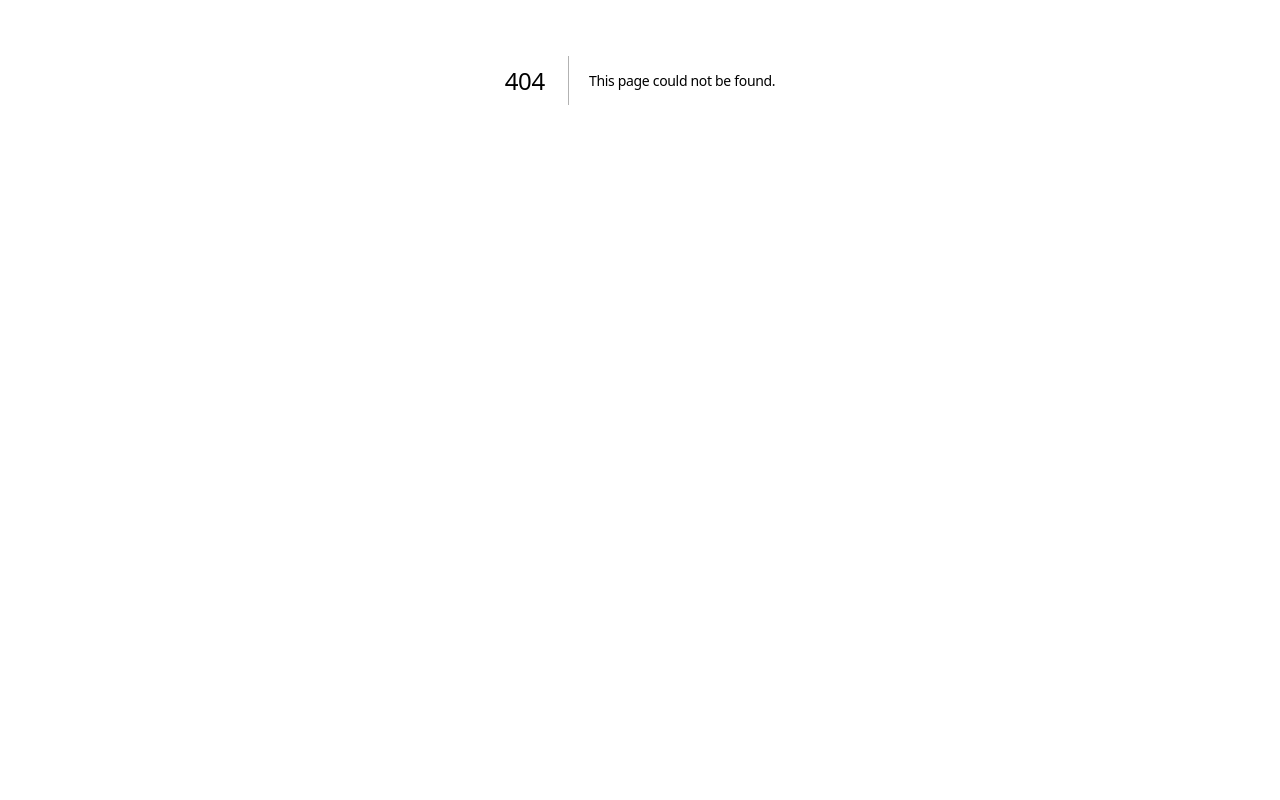
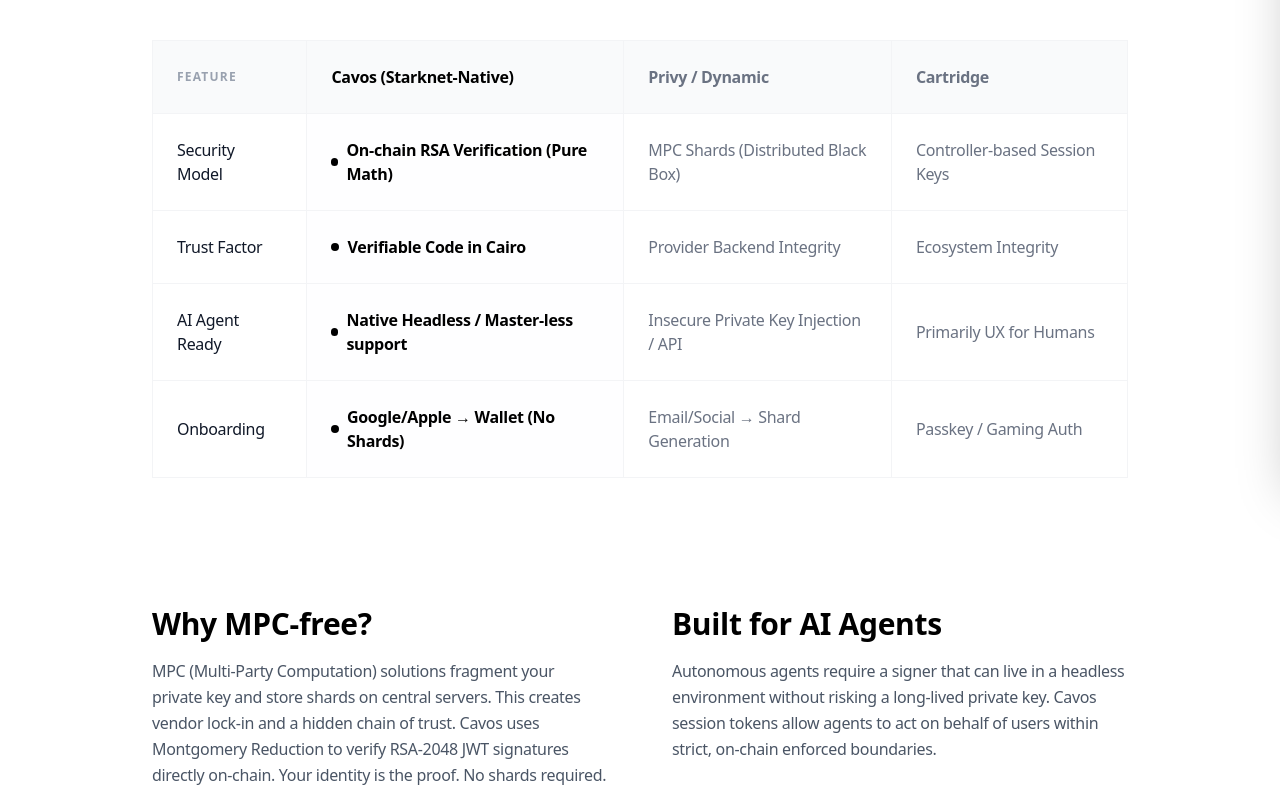
Before and after one commit to cavos-labs/cavos, a Next.js app in the folder cavos-web/: page /compare in a window 1280 px wide. Before the commit this address had no page. Shown: the part 320-1120 px from the top of the page. Before the commit the page ends 800 px from the top, so only its background shows below. Built offline with nearby package versions, Linux system fonts and the light colour scheme; no server answers.

Commit message:
feat: SEO/GEO optimization and Sovereignty Matrix page

```diff
--- /dev/null
+++ b/cavos-web/app/compare/page.tsx
@@ -0,0 +1,104 @@
+import { Header } from '@/components/Header'
+import { Footer } from '@/components/Footer'
+
+export const metadata = {
+    title: "Cavos vs The Rest | The Sovereignty Matrix",
+    description: "Technical comparison between Cavos, Privy, Dynamic, and Cartridge. Why verifiable, MPC-free signers are the future of Starknet.",
+}
+
+export default function ComparePage() {
+    const comparison = [
+        {
+            feature: "Security Model",
+            cavos: "On-chain RSA Verification (Pure Math)",
+            privy: "MPC Shards (Distributed Black Box)",
+            cartridge: "Controller-based Session Keys",
+        },
+        {
+            feature: "Trust Factor",
+            cavos: "Verifiable Code in Cairo",
+            privy: "Provider Backend Integrity",
+            cartridge: "Ecosystem Integrity",
+        },
+        {
+            feature: "AI Agent Ready",
+            cavos: "Native Headless / Master-less support",
+            privy: "Insecure Private Key Injection / API",
+            cartridge: "Primarily UX for Humans",
+        },
+        {
+            feature: "Onboarding",
+            cavos: "Google/Apple → Wallet (No Shards)",
+            privy: "Email/Social → Shard Generation",
+            cartridge: "Passkey / Gaming Auth",
+        }
+    ]
+
+    return (
+        <main className="bg-white min-h-screen text-black font-sans antialiased">
+            <Header />
+            <div className="max-w-5xl mx-auto px-6 py-32">
+                <header className="mb-20 text-center">
+                    <h1 className="text-5xl md:text-7xl font-bold tracking-tighter mb-6">
+                        The Sovereignty Matrix
+                    </h1>
+                    <p className="text-xl text-gray-500 max-w-2xl mx-auto">
+                        In the agentic era, trusting a black box is no longer an option.
+                        Cavos provides the only verifiable, MPC-free infrastructure for Starknet.
+                    </p>
+                </header>
+
+                <div className="overflow-x-auto">
+                    <table className="w-full border-collapse border border-gray-100">
+                        <thead>
+                            <tr className="bg-gray-50">
+                                <th className="p-6 text-left border border-gray-100 uppercase text-xs tracking-widest text-gray-400">Feature</th>
+                                <th className="p-6 text-left border border-gray-100 font-bold text-black">Cavos (Starknet-Native)</th>
+                                <th className="p-6 text-left border border-gray-100 text-gray-500">Privy / Dynamic</th>
+                                <th className="p-6 text-left border border-gray-100 text-gray-500">Cartridge</th>
+                            </tr>
+                        </thead>
+                        <tbody>
+                            {comparison.map((row, i) => (
+                                <tr key={i} className="hover:bg-gray-50/50 transition-colors">
+                                    <td className="p-6 border border-gray-100 font-medium text-gray-900">{row.feature}</td>
+                                    <td className="p-6 border border-gray-100 font-bold text-black bg-blue-50/10">
+                                        <span className="flex items-center gap-2">
+                                            <span className="w-2 h-2 bg-black rounded-full"></span>
+                                            {row.cavos}
+                                        </span>
+                                    </td>
+                                    <td className="p-6 border border-gray-100 text-gray-500">{row.privy}</td>
+                                    <td className="p-6 border border-gray-100 text-gray-500">{row.cartridge}</td>
+                                </tr>
+                            ))}
+                        </tbody>
+                    </table>
+                </div>
+
+                <section className="mt-32 space-y-20">
+                    <div className="grid md:grid-cols-2 gap-16">
+                        <div>
+                            <h2 className="text-3xl font-bold mb-4">Why MPC-free?</h2>
+                            <p className="text-gray-600 leading-relaxed">
+                                MPC (Multi-Party Computation) solutions fragment your private key and store shards on central servers.
+                                This creates vendor lock-in and a hidden chain of trust.
+                                Cavos uses Montgomery Reduction to verify RSA-2048 JWT signatures directly on-chain.
+                                Your identity is the proof. No shards required.
+                            </p>
+                        </div>
+                        <div>
+                            <h2 className="text-3xl font-bold mb-4">Built for AI Agents</h2>
+                            <p className="text-gray-600 leading-relaxed">
+                                Autonomous agents require a signer that can live in a headless environment without risking
+                                a long-lived private key. Cavos session tokens allow agents to act on behalf of users
+                                within strict, on-chain enforced boundaries.
+                            </p>
+                        </div>
+                    </div>
+                </section>
+            </div>
+            <Footer />
+        </main>
+    )
+}
--- a/cavos-web/app/sitemap.ts
+++ b/cavos-web/app/sitemap.ts
@@ -23,5 +23,11 @@ export default function sitemap(): MetadataRoute.Sitemap {
       changeFrequency: 'monthly',
       priority: 0.8,
     },
+    {
+      url: `${baseUrl}/compare`,
+      lastModified: now,
+      changeFrequency: 'weekly',
+      priority: 0.9,
+    },
   ]
 }
```
Also changed, not shown: 1 other file (tests, documents, lock files or other folders).
